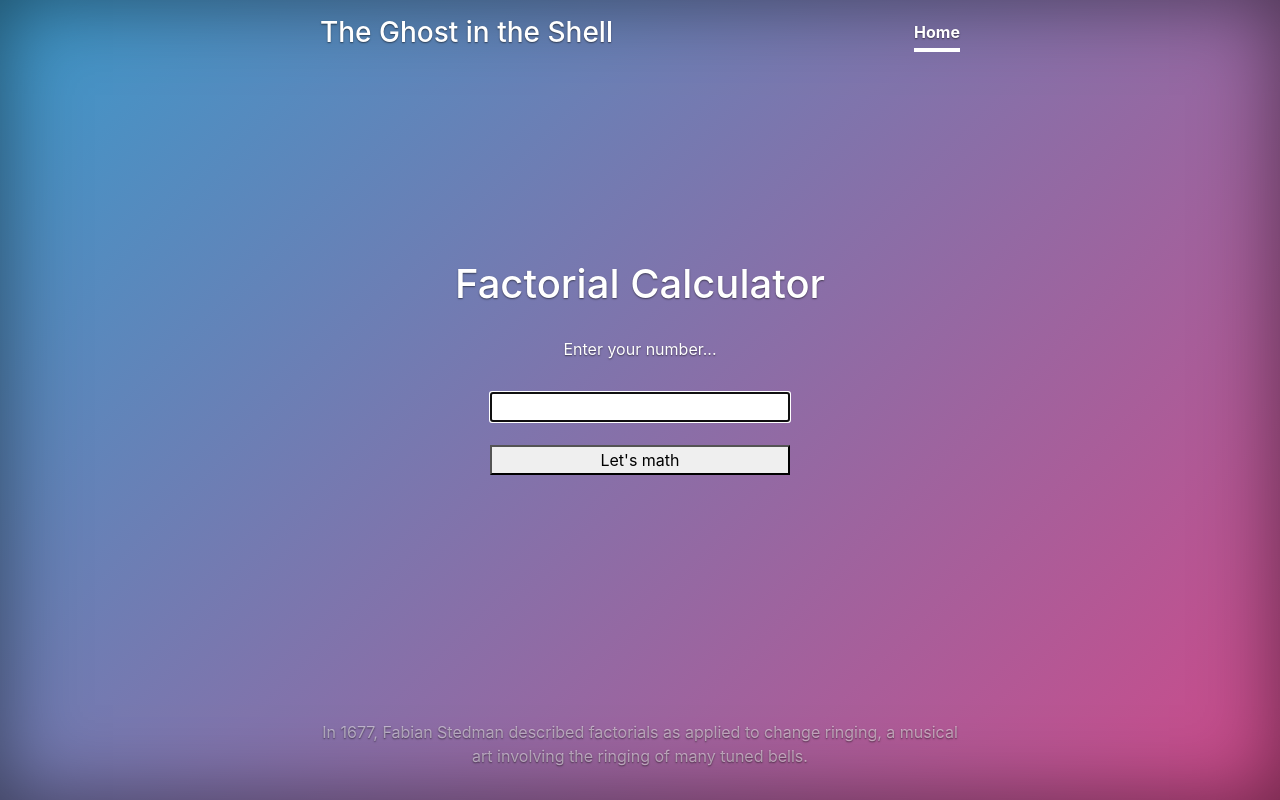
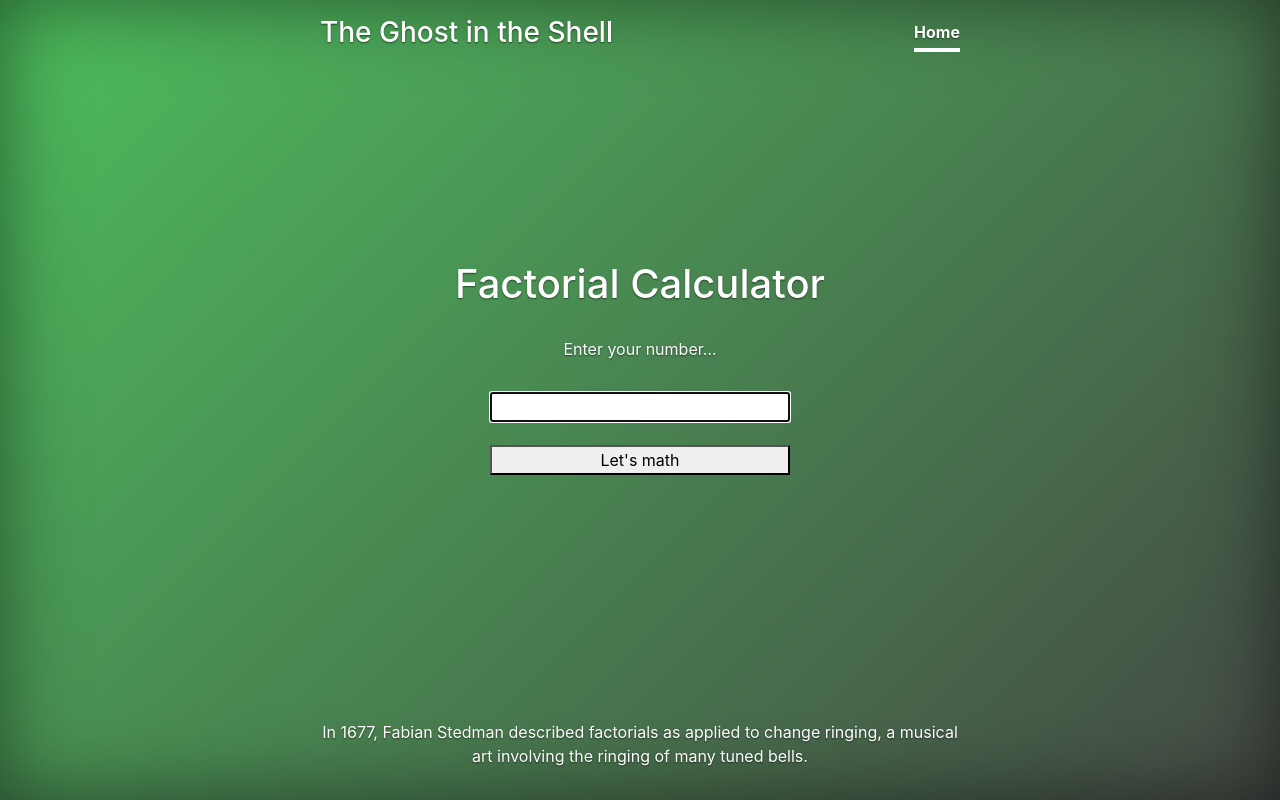
Before and after one commit to stelligent/ghost-in-shell, a Flask app: page / in a window 1280 px wide. Run offline with Flask 2, Linux system fonts and the light colour scheme; some libraries are stand-ins or nearby versions.

Commit message:
Fix colors and take footer font white

```diff
--- a/static/css/styles.css
+++ b/static/css/styles.css
@@ -86,9 +86,9 @@ body {
   color: #fff;
   text-shadow: 0 .05rem .1rem rgba(0, 0, 0, .5);
   box-shadow: inset 0 0 5rem rgba(0, 0, 0, .5);
-  background: linear-gradient(-45deg, #ee7752, #e73c7e, #23a6d5, #23d5ab);
+  background: linear-gradient(-45deg, #ff8500, #444443, #4fe164, #607b75);
 	background-size: 400% 400%;
-	animation: gradientBG 45s ease infinite;
+	animation: gradientBG 40s ease infinite;
 }
 
 .cover-container {
@@ -155,7 +155,7 @@ body {
  * Footer
  */
 .mastfoot {
-  color: rgba(255, 255, 255, .5);
+  color: rgba(255, 255, 255);
 }
 
 @keyframes gradientBG {
```
